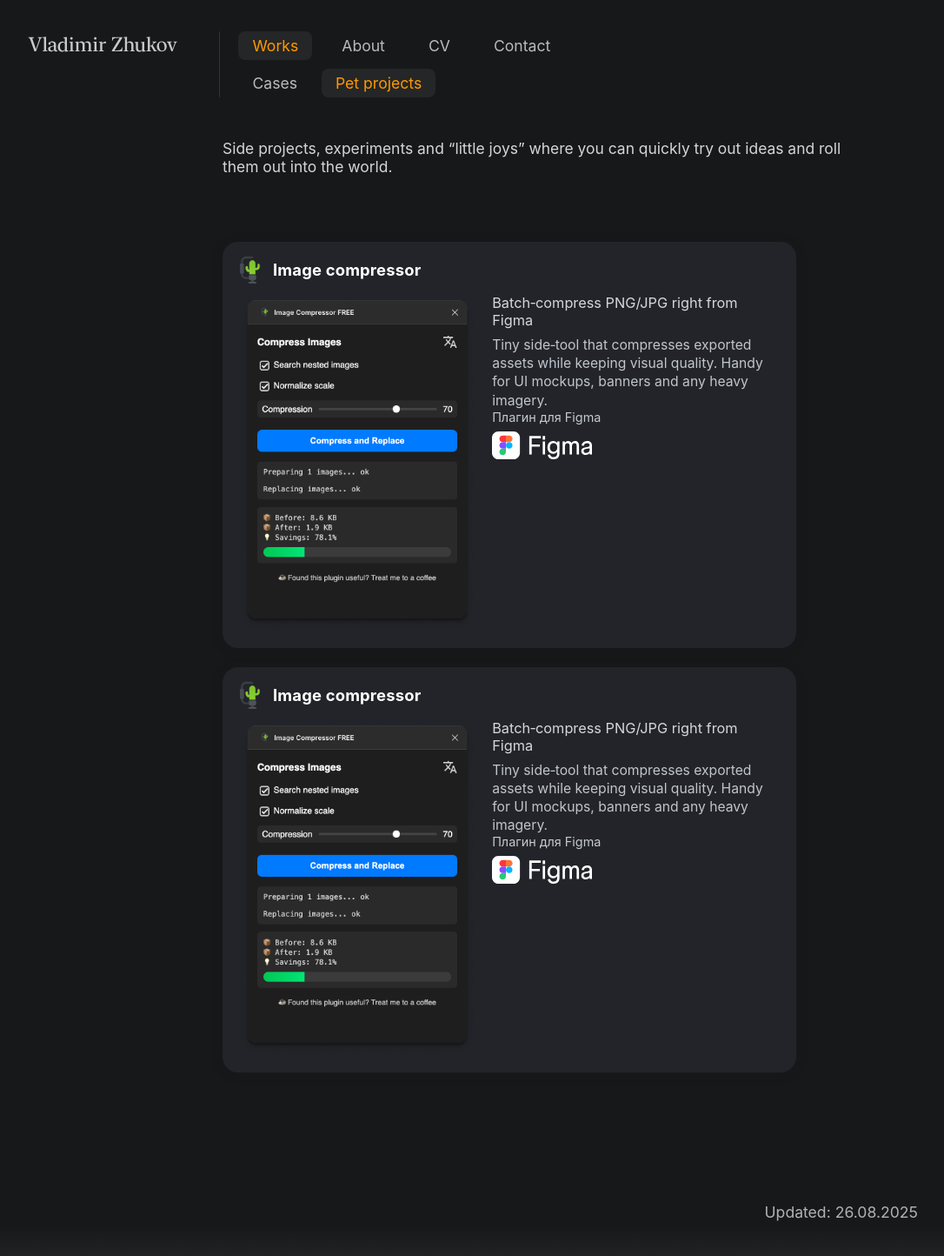
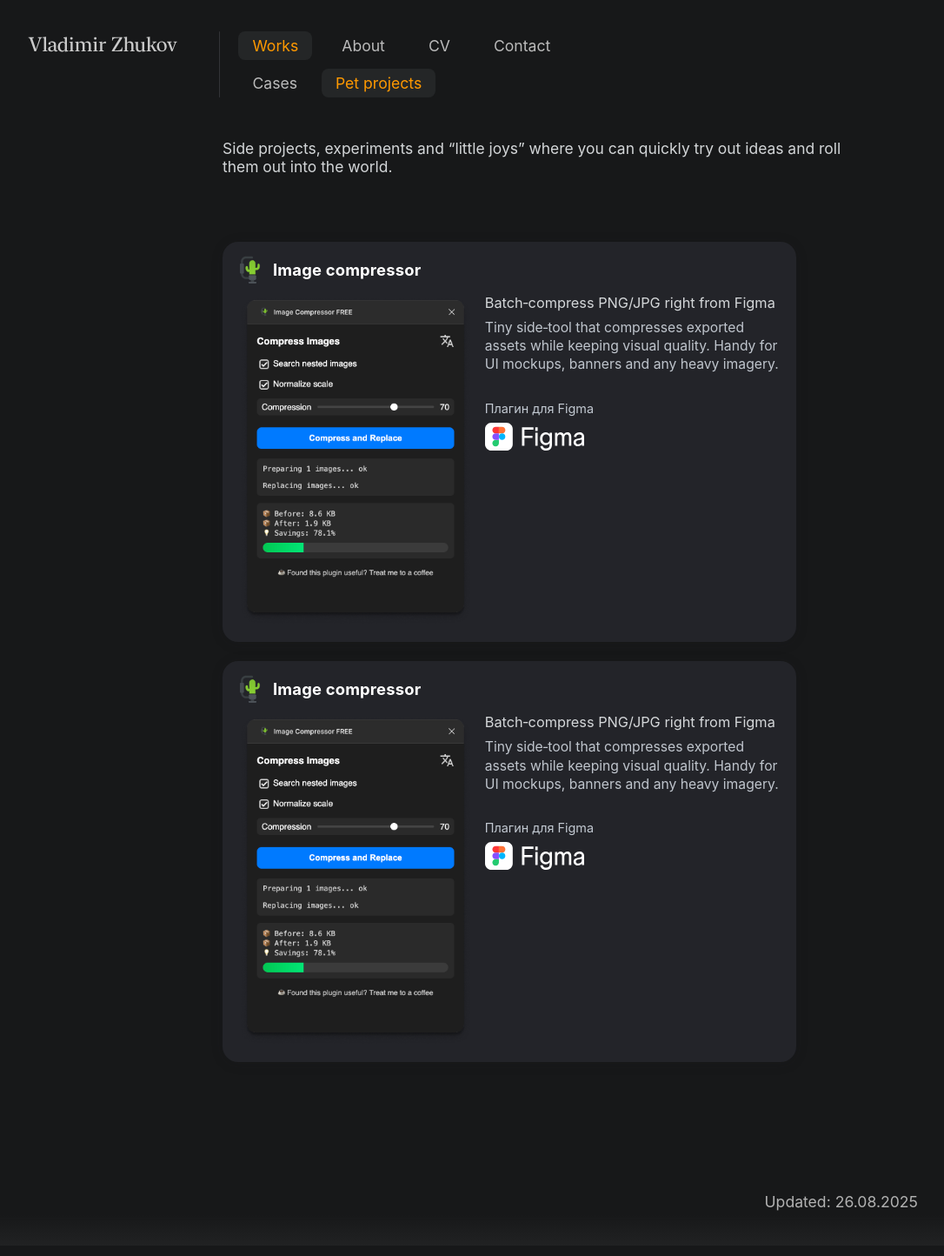
Before and after one commit to uxiscool/experience, a Jekyll site: the page built from pet-projects.md, in a window 1280 px wide. Shown: the whole page at 87% size, without its empty margins (24-1110 px from the left). Built offline with Jekyll 4.4.1, drawn with Linux system fonts in a browser that asks for light colours.

Commit message:
Add files via upload

```diff
--- a/css/main.css
+++ b/css/main.css
@@ -329,8 +329,17 @@ body.page-contact>main{ flex:1 0 auto; }
   align-items:start;
   min-width:0;
 }
-/* На узкой карточке — одна колонка (контейнер-квери оставляем) */
-@container (max-width:560px){ .pp-body{ grid-template-columns:1fr; } }
+/* Узкая карточка — ТЕПЕРЬ только ОЧЕНЬ узкая: стэк в 1 колонку */
+@container (max-width:360px){
+  .pp-body{ grid-template-columns:1fr; }
+}
+
+@container (min-width:361px) and (max-width:640px){
+  .pp-body{
+    grid-template-columns:minmax(160px,1fr) minmax(180px,1.25fr);
+    gap:12px;
+  }
+}
 
 .pp-media{ min-height:180px; overflow:hidden; }
 .pp-media img{
@@ -341,7 +350,7 @@ body.page-contact>main{ flex:1 0 auto; }
   margin:0 auto;
 }
 
-.pp-side{ display:flex; flex-direction:column; min-width:320px; min-height:180px; }
+.pp-side{ display:flex; flex-direction:column;  min-width:260px; min-height:180px; }
 .pp-text{ display:grid; gap:8px; min-width:0; }
 .pp-subtitle{ color:#e2e5e7; opacity:.93; font-size:1.02rem; }
 .pp-desc{ color:#cdd3db; opacity:.92; font-size:.98rem; line-height:1.35; }
```
